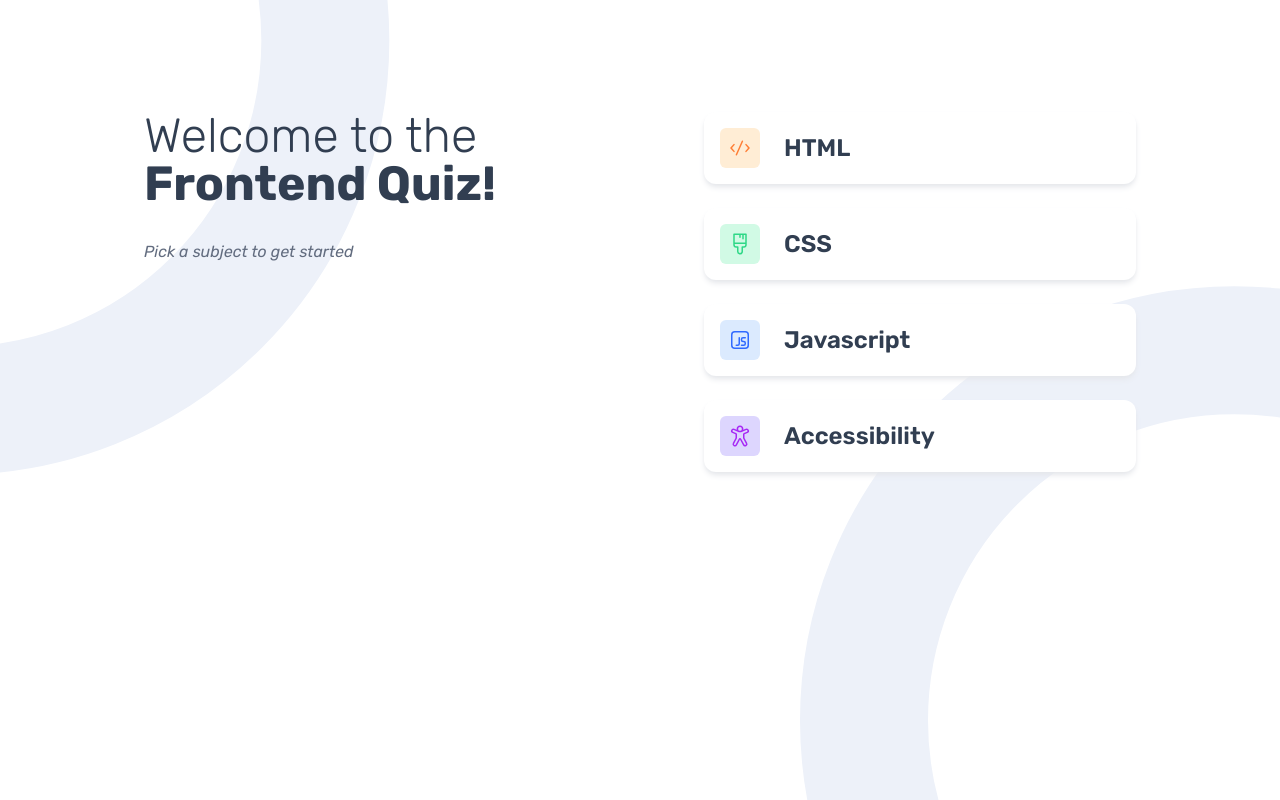
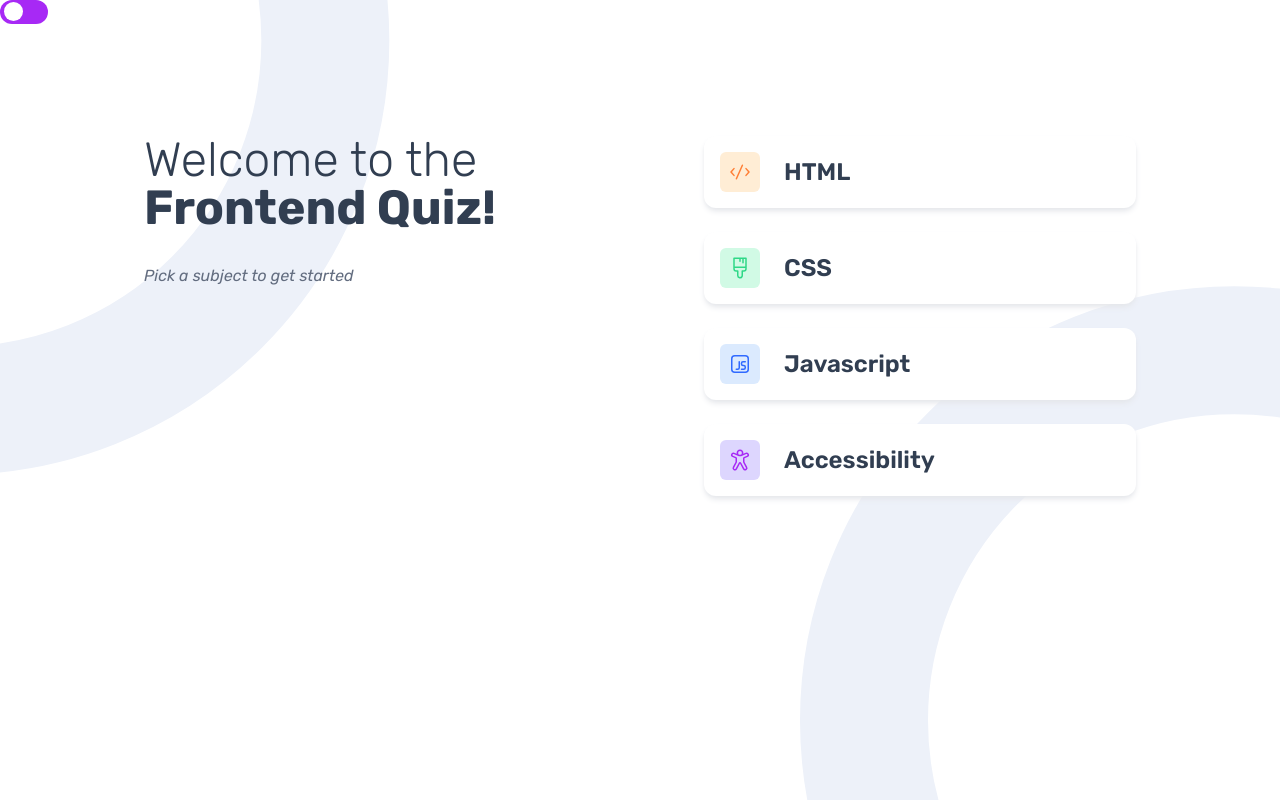
Before and after one commit to duncan-chege/frontend-quiz, a Next.js app: page / in a window 1280 px wide. Built offline with nearby package versions, Linux system fonts and the light colour scheme.

Commit message:
put the background image to the body tag

```diff
--- a/app/layout.tsx
+++ b/app/layout.tsx
@@ -15,7 +15,7 @@ export default function RootLayout({
 }>) {
   return (
     <html lang="en">
-      <body>
+      <body className="bg-cover bg-center min-h-screen bg-[url('/pattern-background-desktop-light.svg')]">
         <Header />
         {children}
       </body>
--- a/components/Header.tsx
+++ b/components/Header.tsx
@@ -1,7 +1,10 @@
 export default function Header(){
     return (
-        <header>
-
+        <header className="">
+           <label htmlFor="check" className="flex bg-purple cursor-pointer relative w-12 h-6 rounded-full">
+                <input type="checkbox" id="check" className="sr-only peer" />
+                <span className="w-2/5 h-4/5 bg-white absolute rounded-full left-1 top-[2px] peer-checked:bg-white peer-checked:left-6 transition-all duration-500"></span>
+            </label>
         </header>
     );
 }
--- a/components/HomeSection.tsx
+++ b/components/HomeSection.tsx
@@ -7,7 +7,7 @@ import accessibilityIcon from "../public/icon-accessibility.svg"
 
 export default function HomeSection() {
   return (
-    <div className="grid grid-cols-2 gap-x-32 py-28 px-36 bg-cover bg-center min-h-screen bg-[url('/pattern-background-desktop-light.svg')]">
+    <div className="grid grid-cols-2 gap-x-32 py-28 px-36">
       <div>
         <h1 className="text-5xl font-light text-dark-navy">
           Welcome to the <span className="font-bold">Frontend Quiz!</span>
```
